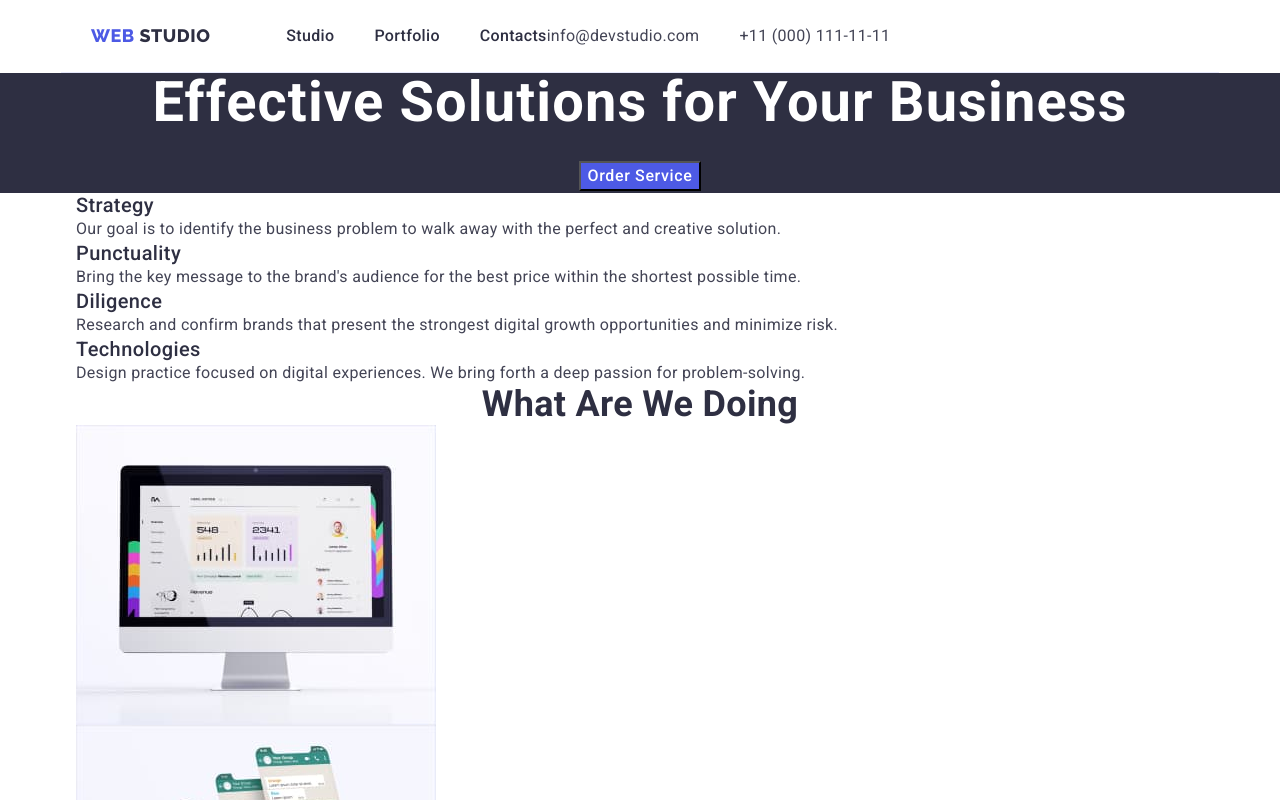
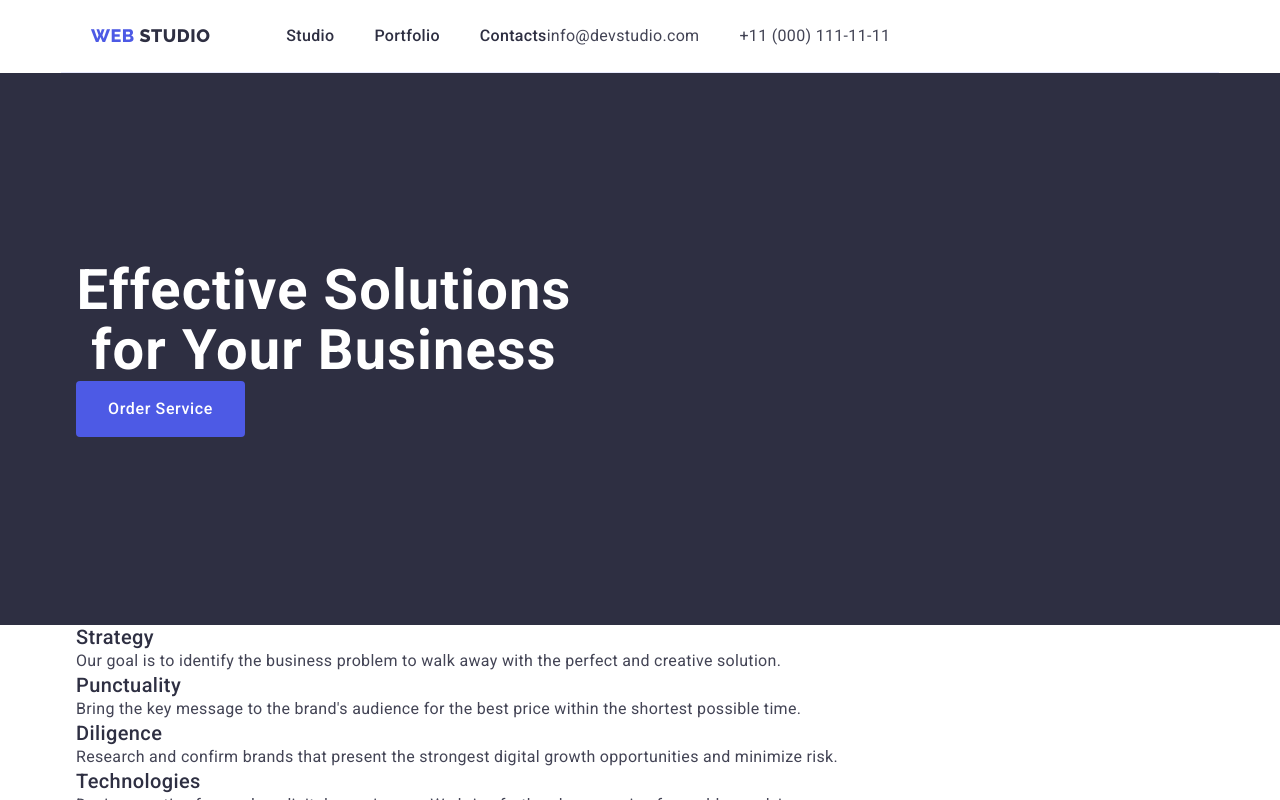
Before and after one commit to chester669/goit-markup-hw-03, a plain HTML site: page index.html in a window 1280 px wide. Shown: the top 800 px of the page. Drawn offline with nearby package versions, Linux system fonts and the light colour scheme.

Commit message:
commit 3

```diff
--- a/css/styles.css
+++ b/css/styles.css
@@ -56,6 +56,9 @@ ol {
 .header-container {
     display: flex;
     align-items: center;
+    padding-top: 24px;
+    ;
+    padding-bottom: 24px;
 }
 
 .header_nav {
@@ -99,11 +102,7 @@ ol {
     font-size: 16px;
 }
 
-.menu-item {
-    padding-top: 24px;
-    padding-bottom: 24px;
-
-}
+.menu-item {}
 
 .menu-name {
     color: #2E2F42;
@@ -147,7 +146,9 @@ ol {
     line-height: 1.07;
     text-align: center;
     letter-spacing: 0.02em;
-    color: #ffffff
+    color: #ffffff;
+    padding: 188px 0;
+
 }
 
 .hero_title {
@@ -155,6 +156,8 @@ ol {
     font-size: 56px;
     line-height: 1.07;
     letter-spacing: 0.02;
+    max-width: 496px;
+
 }
 
 /* button */
@@ -171,7 +174,12 @@ ol {
     letter-spacing: 0.04em;
     color: #FFFFFF;
     cursor: pointer;
-}
+    display: block;
+    min-width: 169px;
+    height: 56px;
+    border: none;
+    border-radius: 4px;
+};
 
 .order-btn:hover,
 .order-btn:focus {
```
